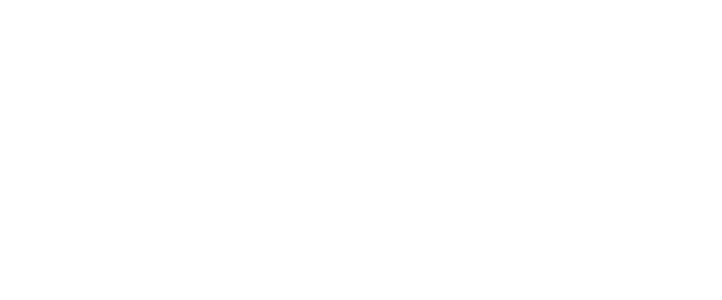
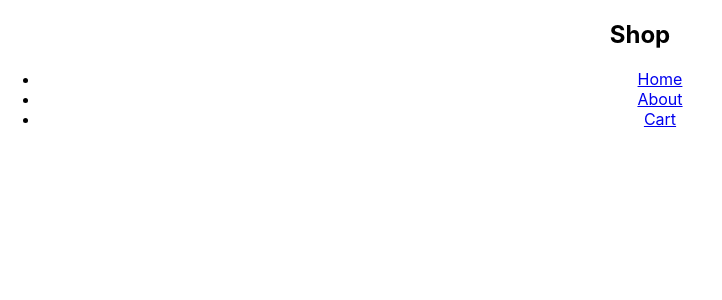
Before and after one commit to rosenbergmichael/react-redux-shoppingcart, a React (Create React App) app: page / in a window 1280 px wide. Shown: the top 300 px of the page, without its empty margins (0-722 px from the left). Built offline with nearby package versions, Linux system fonts and the light colour scheme.

Commit message:
add initial structure (nav, h2, ul and li elements) to App.js App div

```diff
--- a/src/App.js
+++ b/src/App.js
@@ -4,6 +4,14 @@
 function App() {
   return (
     <div className="App">
+       <nav>
+         <h2>Shop</h2>
+         <ul>
+           <li><a href="#">Home</a></li>
+           <li><a href="#">About</a></li>
+           <li><a href="#">Cart </a></li>
+         </ul>
+       </nav>
 
     </div>
   );
```
